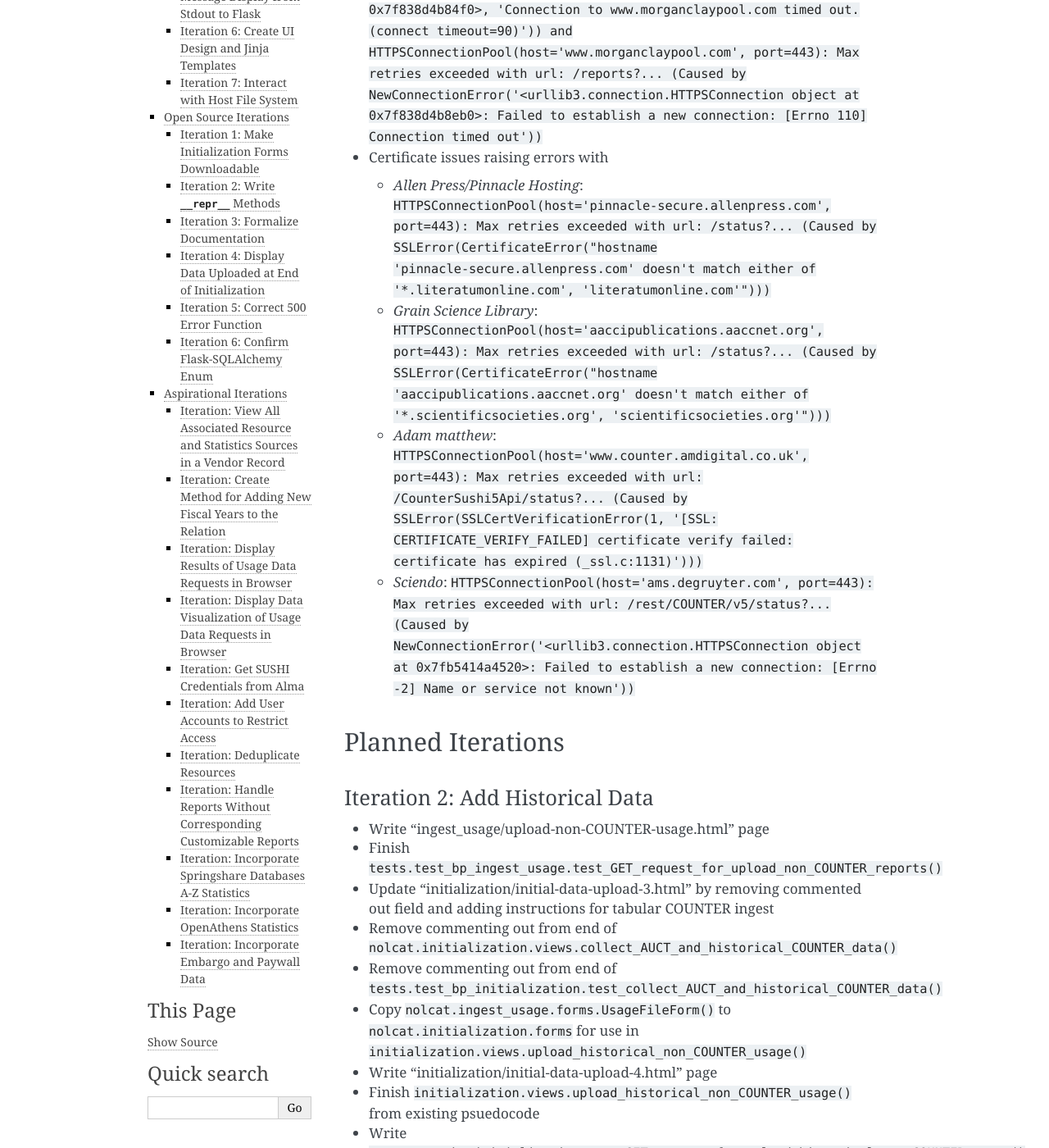
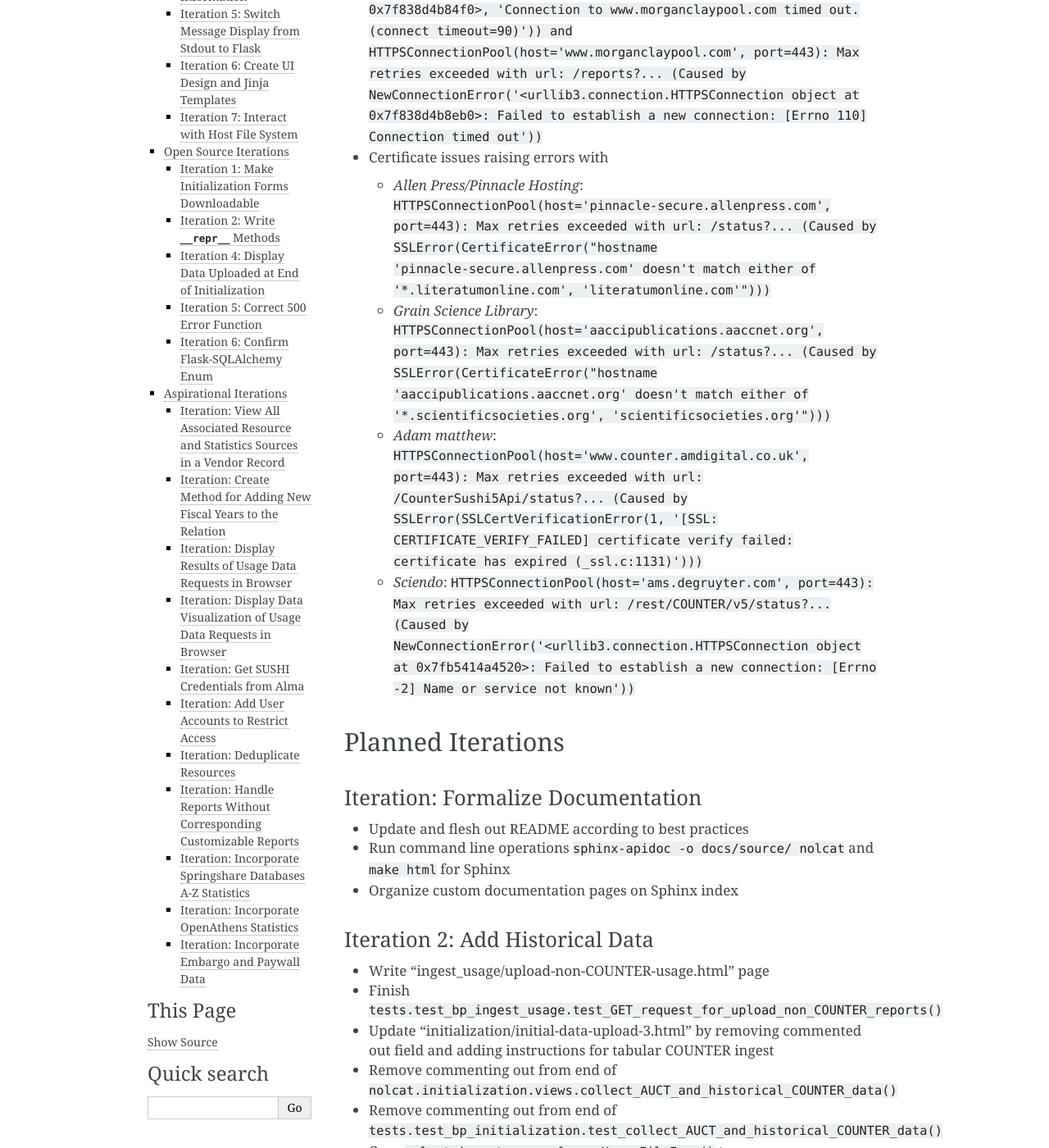
Before and after one commit to ereiskind/nolcat, a Sphinx documentation site: the page built from docs/source/roadmap.rst, in a window 1280 px wide and 1400 px high, scrolled down 529 px. Shown: the whole window at 82% size. Built offline with Sphinx 7.4.7, drawn with Linux system fonts in a browser that asks for light colours; some of the changed text lies outside the part shown.

Commit message:
Move documentation iteration

```diff
--- a/docs/source/roadmap.rst
+++ b/docs/source/roadmap.rst
@@ -18,6 +18,12 @@ This is a list of issues encountered over the course of development that require
 
 Planned Iterations
 ******************
+
+Iteration: Formalize Documentation
+====================================
+* Update and flesh out README according to best practices
+* Run command line operations ``sphinx-apidoc -o docs/source/ nolcat`` and ``make html`` for Sphinx
+* Organize custom documentation pages on Sphinx index
 
 Iteration 2: Add Historical Data
 ================================
@@ -142,12 +148,6 @@ Iteration 2: Write ``__repr__`` Methods
 * Write ``nolcat.models.AnnualUsageCollectionTracking.__repr__()``
 * Write ``nolcat.models.COUNTERData.__repr__()``
 
-Iteration 3: Formalize Documentation
-====================================
-* Update and flesh out README according to best practices
-* Run command line operations ``sphinx-apidoc -o docs/source/ nolcat`` and ``make html`` for Sphinx
-* Organize custom documentation pages on Sphinx index
-
 Iteration 4: Display Data Uploaded at End of Initialization
 ===========================================================
 * Add display of all data in the database to "initialization/show-loaded-data.html"
```
